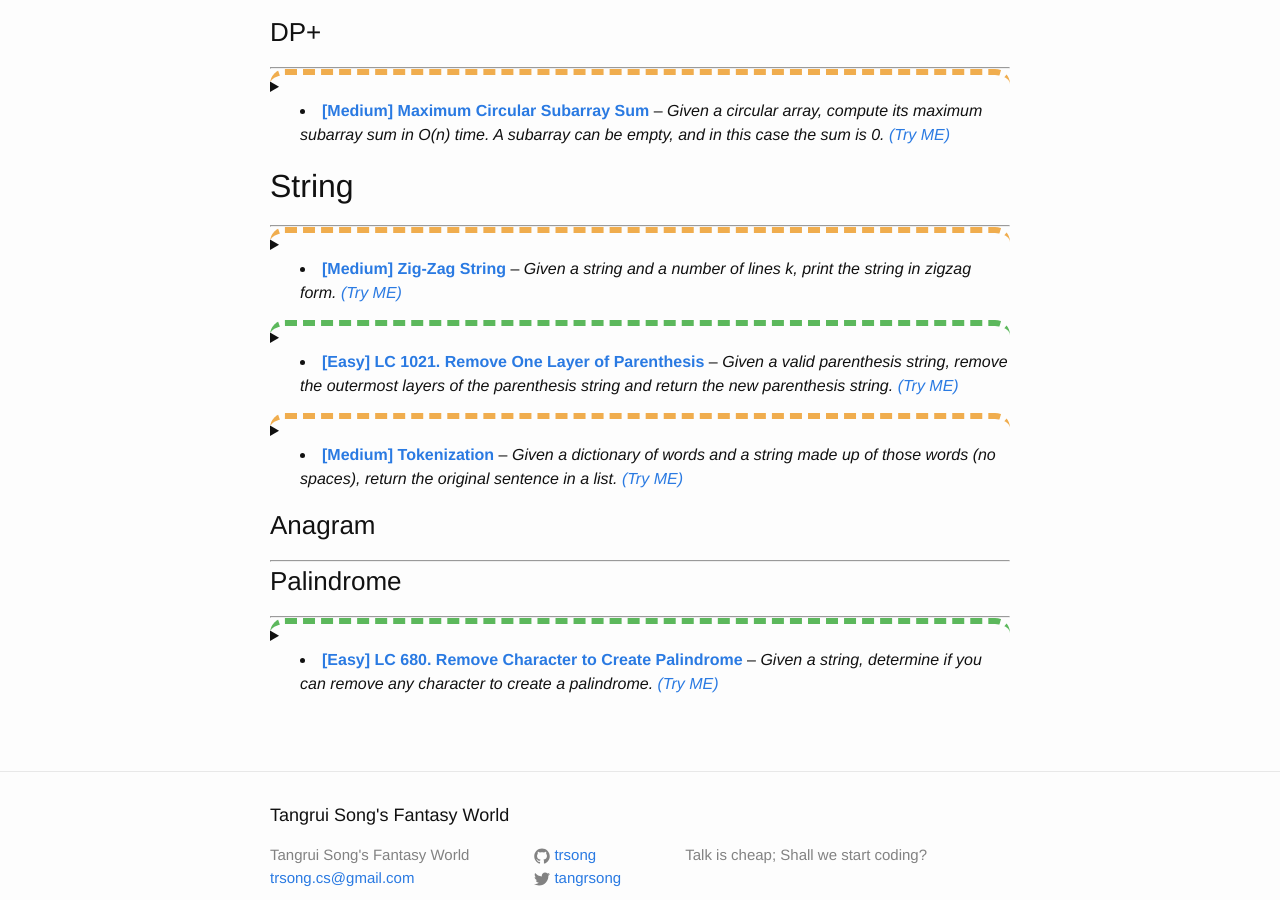
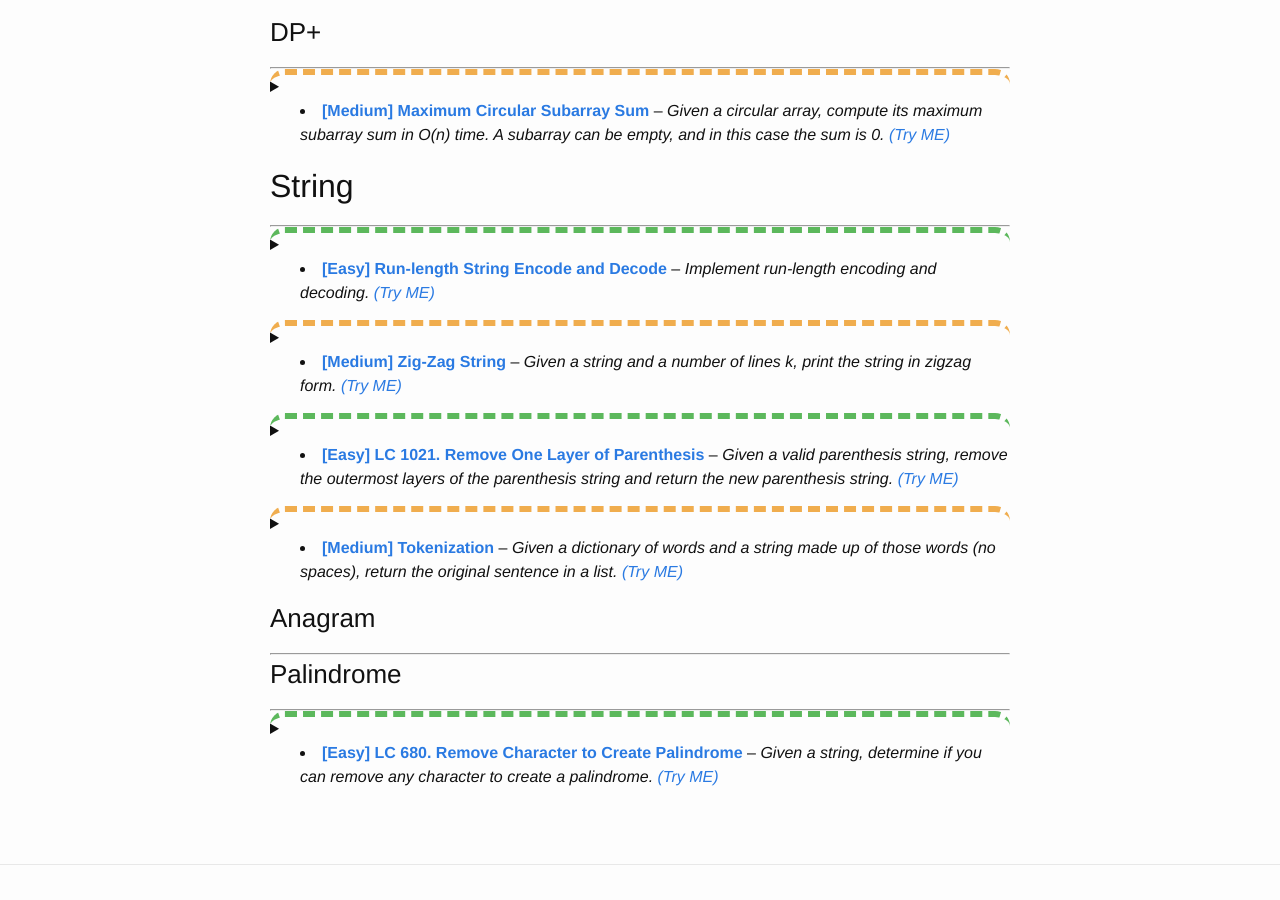
Before and after one commit to trsong/trsong.github.io, a Jekyll site: the page built from _posts/2019-04-01-DailyQuestionsByCategory.md, in a window 1280 px wide and 900 px high, scrolled down 13290 px. Built offline with Jekyll 4.4.1, drawn with Linux system fonts in a browser that asks for light colours.

Commit message:
Add Sep 21 question to category.

```diff
--- a/_posts/2019-04-01-DailyQuestionsByCategory.md
+++ b/_posts/2019-04-01-DailyQuestionsByCategory.md
@@ -2767,6 +2767,22 @@ Explanation: we choose the numbers 5 and 1.
 
 
 <details>
+<summary class="lc_e">
+
+- [**\[Easy\] Run-length String Encode and Decode**](https://trsong.github.io/python/java/2020/08/02/DailyQuestionsAug/#sep-21-2020-easy-run-length-string-encode-and-decode) -- *Implement run-length encoding and decoding.* [*\(Try ME\)*](https://repl.it/@trsong/Run-length-String-Encode-and-Decode-1)
+
+</summary>
+<div>
+
+**Question:** Run-length encoding is a fast and simple method of encoding strings. The basic idea is to represent repeated successive characters as a single count and character. For example, the string `"AAAABBBCCDAA"` would be encoded as `"4A3B2C1D2A"`.
+
+Implement run-length encoding and decoding. You can assume the string to be encoded have no digits and consists solely of alphabetic characters. You can assume the string to be decoded is valid.
+
+</div>
+</details>
+
+
+<details>
 <summary class="lc_m">
 
 - [**\[Medium\] Zig-Zag String**](http://trsong.github.io/python/java/2020/08/02/DailyQuestionsAug/#sep-4-2020-medium-zig-zag-string) -- *Given a string and a number of lines k, print the string in zigzag form.* [*\(Try ME\)*](https://repl.it/@trsong/Print-Zig-Zag-String-1)
```
